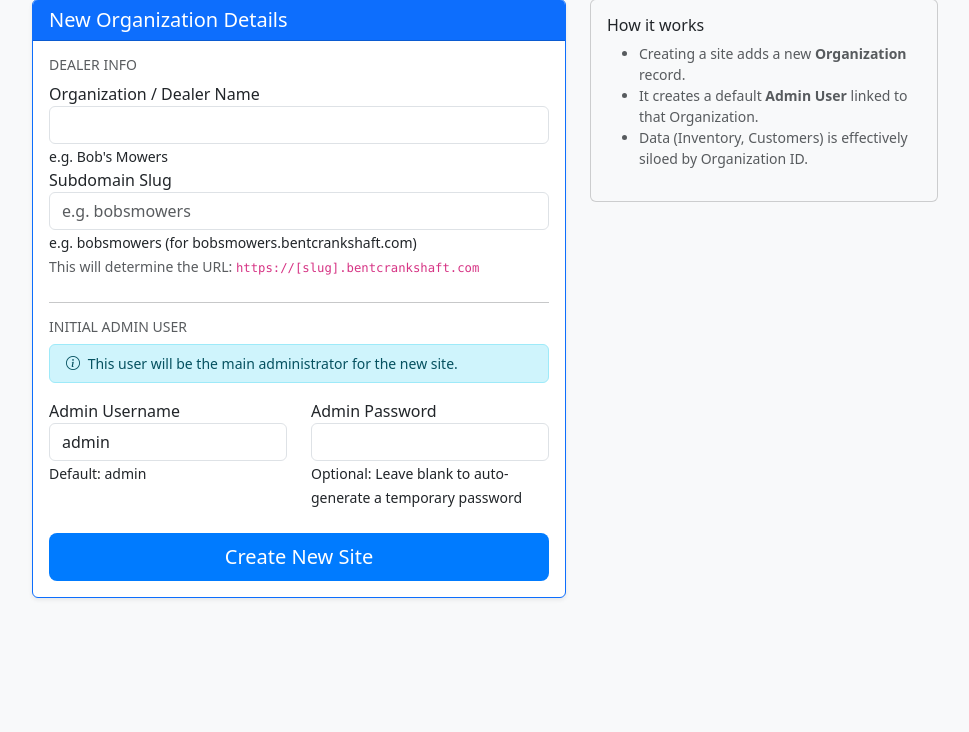
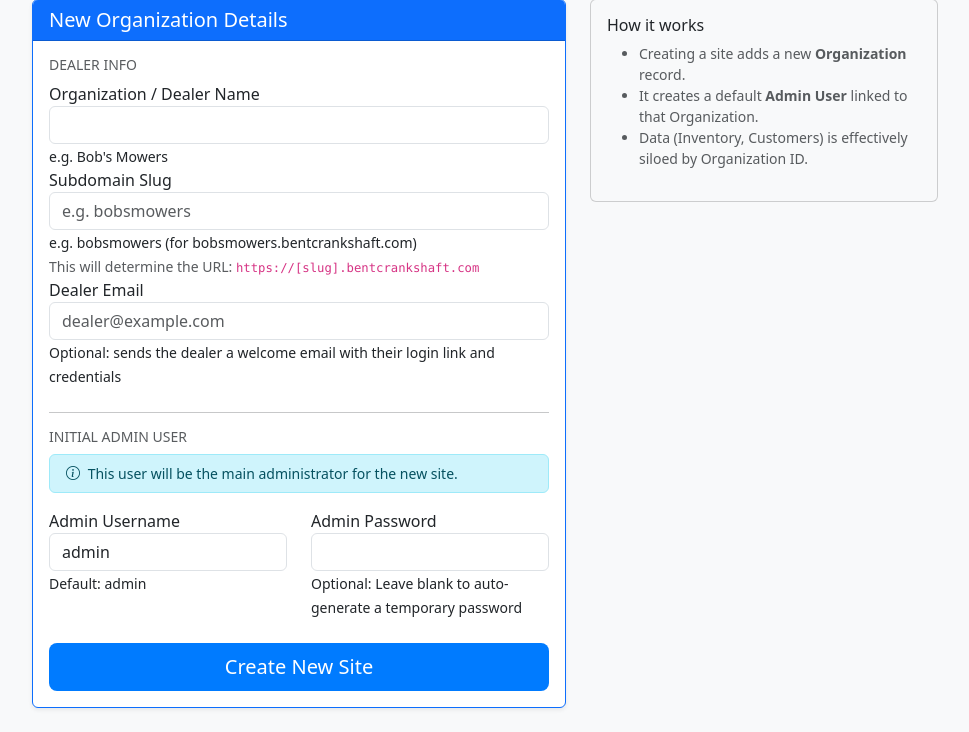
Before and after one commit to krp2203/Power_Equipment_SaaS, a Flask app: page /super_admin/tenants/add in a window 1280 px wide. Shown: the part 248-980 px from the top of the page, without its empty margins (62-1031 px from the left). Before the commit the page ends 847 px from the top, so only its background shows below. Run offline with Flask 3, Linux system fonts and the light colour scheme; a user stored in the database is signed in; tables that the repository leaves empty hold one stand-in row (values such as "Sample post"); some libraries are stand-ins or nearby versions.

Commit message:
Fix broken admin notification email and wire up dealer welcome email on site creation

```diff
--- a/app/core/email.py
+++ b/app/core/email.py
@@ -98,8 +98,6 @@ Subdomain: https://{dealer_slug}.bentcrankshaft.com
 {"Custom Domain: " + custom_domain if custom_domain else ""}
 
 {f"CUSTOM DOMAIN SETUP REQUIRED:{domain_section.replace('<h3>', '').replace('</h3>', '').replace('<ol>', '').replace('</ol>', '').replace('<li>', '- ').replace('</li>', '').replace('<code>', '').replace('</code>', '').replace('<p>', '').replace('</p>', '').replace('<strong>', '').replace('</strong>', '')}" if custom_domain else ""}
-
-{f"Impersonate for Testing:{impersonate_section.replace('<h3>', '').replace('</h3>', '').replace('<code>', '').replace('</code>', '').replace('<p>', '').replace('</p>', '').replace('<br>', '\n').replace('<strong>', '').replace('</strong>', '')}" if impersonate_section else ""}
         """
 
         msg = Message(
--- a/app/modules/super_admin/forms.py
+++ b/app/modules/super_admin/forms.py
@@ -1,10 +1,11 @@
 from flask_wtf import FlaskForm
 from wtforms import StringField, PasswordField, SubmitField
-from wtforms.validators import DataRequired, Email, Length
+from wtforms.validators import DataRequired, Email, Length, Optional
 
 class CreateTenantForm(FlaskForm):
     org_name = StringField('Organization / Dealer Name', validators=[DataRequired(), Length(min=3, max=100)], description="e.g. Bob's Mowers")
     slug = StringField('Subdomain Slug', validators=[DataRequired(), Length(min=3, max=50)], description="e.g. bobsmowers (for bobsmowers.bentcrankshaft.com)")
+    dealer_email = StringField('Dealer Email', validators=[Optional(), Email(), Length(max=120)], description="Optional: sends the dealer a welcome email with their login link and credentials")
     admin_username = StringField('Admin Username', validators=[DataRequired(), Length(min=3, max=50)], default="admin", description="Default: admin")
     admin_password = PasswordField('Admin Password', description="Optional: Leave blank to auto-generate a temporary password")
     custom_domain = StringField('Custom Domain (Optional)', validators=[Length(min=0, max=255)], description="e.g. bobsmowers.com (dealer can add this later)")
--- a/app/modules/super_admin/routes.py
+++ b/app/modules/super_admin/routes.py
@@ -47,6 +47,7 @@ def add_tenant():
         # 2. Create Admin User for that Org
         new_user = User(
             username=form.admin_username.data,
+            email=form.dealer_email.data or None,
             password=generate_password_hash(raw_password),
             organization_id=new_org.id,
             password_reset_required=True # ALWAYS force change on first login for new sites
@@ -55,7 +56,22 @@ def add_tenant():
         db.session.add(new_user)
         db.session.commit()
 
-        # 3. Send Admin Notification Email
+        # 3. Send Dealer Welcome Email (only if an email was provided)
+        if form.dealer_email.data:
+            try:
+                from app.core.email import send_welcome_email
+                send_welcome_email(
+                    dealer_name=new_org.name,
+                    dealer_email=form.dealer_email.data,
+                    username=new_user.username,
+                    dealer_slug=new_org.slug,
+                    temp_password=raw_password,
+                    custom_domain=new_org.custom_domain
+                )
+            except Exception as e:
+                print(f"Warning: Failed to send welcome email: {e}")
+
+        # 4. Send Admin Notification Email
         try:
             from app.core.email import send_dealer_admin_notification
             send_dealer_admin_notification(
--- a/app/modules/super_admin/templates/super_admin/add.html
+++ b/app/modules/super_admin/templates/super_admin/add.html
@@ -29,6 +29,7 @@
                             <small class="form-text text-muted">
                                 This will determine the URL: <code>https://[slug].bentcrankshaft.com</code>
                             </small>
+                            {{ wtf.form_field(form.dealer_email, placeholder="dealer@example.com") }}
                         </div>
 
                         <hr>
```
